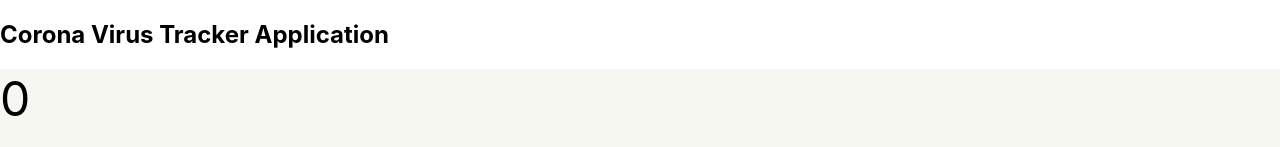
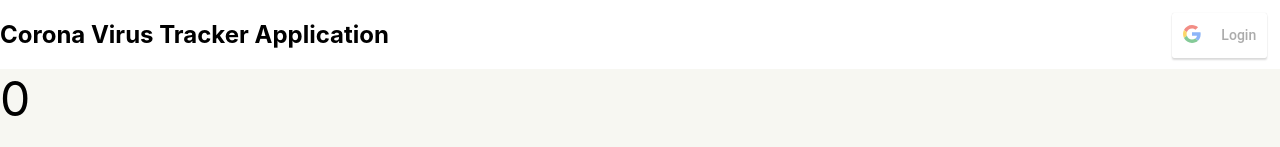
Before and after one commit to xebiarohan/Coronavirus-tracker, a React (Create React App) app in the folder frontend/: page / in a window 1280 px wide. Shown: the top 147 px of the page. Built offline with nearby package versions, Linux system fonts and the light colour scheme; no server answers.

Commit message:
Added Google authentication

```diff
--- a/frontend/package.json
+++ b/frontend/package.json
@@ -16,6 +16,7 @@
     "react-dom": "^16.13.1",
     "react-flexbox-grid": "^2.1.2",
     "react-flexview": "^5.0.0",
+    "react-google-login": "^5.1.10",
     "react-lodash": "^0.1.2",
     "react-router": "^5.1.2",
     "react-router-dom": "^5.1.2",
--- a/frontend/src/App.js
+++ b/frontend/src/App.js
@@ -8,13 +8,19 @@ import DataGraphView from "./containers/DataGraphView/DataGraphView";
 import TotatlCasesContext from "./context/TotalCasesContext";
 import axios from "axios";
 import { Button } from "@material-ui/core";
-import GithubLogo from './assets/githhub_logo.png';
-import linkedIn from './assets/linkedIn.png';
+import GithubLogo from "./assets/githhub_logo.png";
+import linkedIn from "./assets/linkedIn.png";
+import GoogleLogin from "react-google-login";
+import DefaultProfile from "./assets/profile_default.png";
 
 class App extends Component {
   state = {
     totalCases: 0,
     countryWiseData: [],
+    userDetails: {
+      userName: "",
+      imageUrl: null,
+    },
   };
 
   static contextType = TotatlCasesContext;
@@ -32,6 +38,52 @@ class App extends Component {
     });
   }
 
+  login =
+    this.state.userDetails.imageUrl !== null ? (
+      <div className={classes.userContainer}>
+        <div className={classes.userNameContainer}>
+          Welcome{" "}
+          {this.state.userDetails.userName !== ""
+            ? this.state.userDetails.userName
+            : "Guest"}
+        </div>
+
+        <img
+          style={{ borderRadius: "50%", paddingTop: "0.4rem" }}
+          alt="Profile pic"
+          src={
+            this.state.userDetails.imageUrl !== null
+              ? this.state.userDetails.imageUrl
+              : DefaultProfile
+          }
+          width="25"
+          height="40"
+        />
+      </div>
+    ) : (
+      <div className={classes.googleLoginContainer}>
+        <GoogleLogin
+          clientId="1057494228025-qi8pi9mq2jj06sqo0ihb46eqrlv67lde.apps.googleusercontent.com"
+          buttonText="Login"
+          onSuccess={this.responseGoogle}
+          onFailure={this.responseGoogle}
+          cookiePolicy={"single_host_origin"}
+        />
+      </div>
+    );
+
+  responseGoogle = (response) => {
+    this.setState({
+      ...this.state,
+      userDetails: {
+        userName: response.profileObj.name,
+        imageUrl: response.profileObj.imageUrl,
+      },
+    });
+
+    console.log(this.state);
+  };
+
   render() {
     console.log(this.state.totalCases + "App");
     return (
@@ -43,7 +95,12 @@ class App extends Component {
       >
         <BrowserRouter>
           <div>
-            <h2>Corona Virus Tracker Application</h2>
+            <div className={classes.header}>
+              <h2 className={classes.nameContainer}>
+                Corona Virus Tracker Application
+              </h2>
+              {this.login}
+            </div>
 
             <div className={classes.container}>
               <div className={classes.totalCount}>
@@ -77,23 +134,14 @@ class App extends Component {
                 target="_blank"
                 href="https://github.com/xebiarohan/Coronavirus-tracker"
               >
-                <img
-                  alt="Github"
-                  src={GithubLogo}
-                  width="40"
-                  height="80"
-                />
+                <img alt="Github" src={GithubLogo} width="40" height="80" />
               </a>
-              <a className={classes.linkedInLogo}
+              <a
+                className={classes.linkedInLogo}
                 target="_blank"
                 href="https://www.linkedin.com/in/rohan-aggarwal-585707145/"
               >
-                <img
-                  alt="LinkedIn"
-                  src={linkedIn}
-                  width="40"
-                  height="55"
-                />
+                <img alt="LinkedIn" src={linkedIn} width="40" height="55" />
               </a>
             </div>
           </div>
--- a/frontend/src/App.module.css
+++ b/frontend/src/App.module.css
@@ -33,7 +33,7 @@
   justify-content: flex-start;
 }
 
-.links{
+.links {
   padding-left: 2rem;
 }
 
@@ -47,3 +47,39 @@
   padding-top: 0.8rem;
   padding-left: 0.4rem;
 }
+
+.header {
+  display: flex;
+  flex-direction: row;
+}
+
+.nameContainer {
+  display: flex;
+  flex-direction: row;
+  justify-content: start;
+  min-width: 70%;
+}
+
+.userContainer {
+  display: flex;
+  flex-direction: row;
+  justify-content: flex-end;
+  min-width: 29%;
+}
+
+.imageContainer {
+  border-radius: 50%;
+}
+
+.userNameContainer {
+  padding-top: 1rem;
+  padding-right: 1rem;
+}
+
+.googleLoginContainer {
+  display: flex;
+  max-height: 2.8rem;
+  justify-content: flex-end;
+  min-width: 29%;
+  padding-top: 0.8rem;
+}
```
Also changed, not shown: frontend/src/assets/profile_default.png (added).
